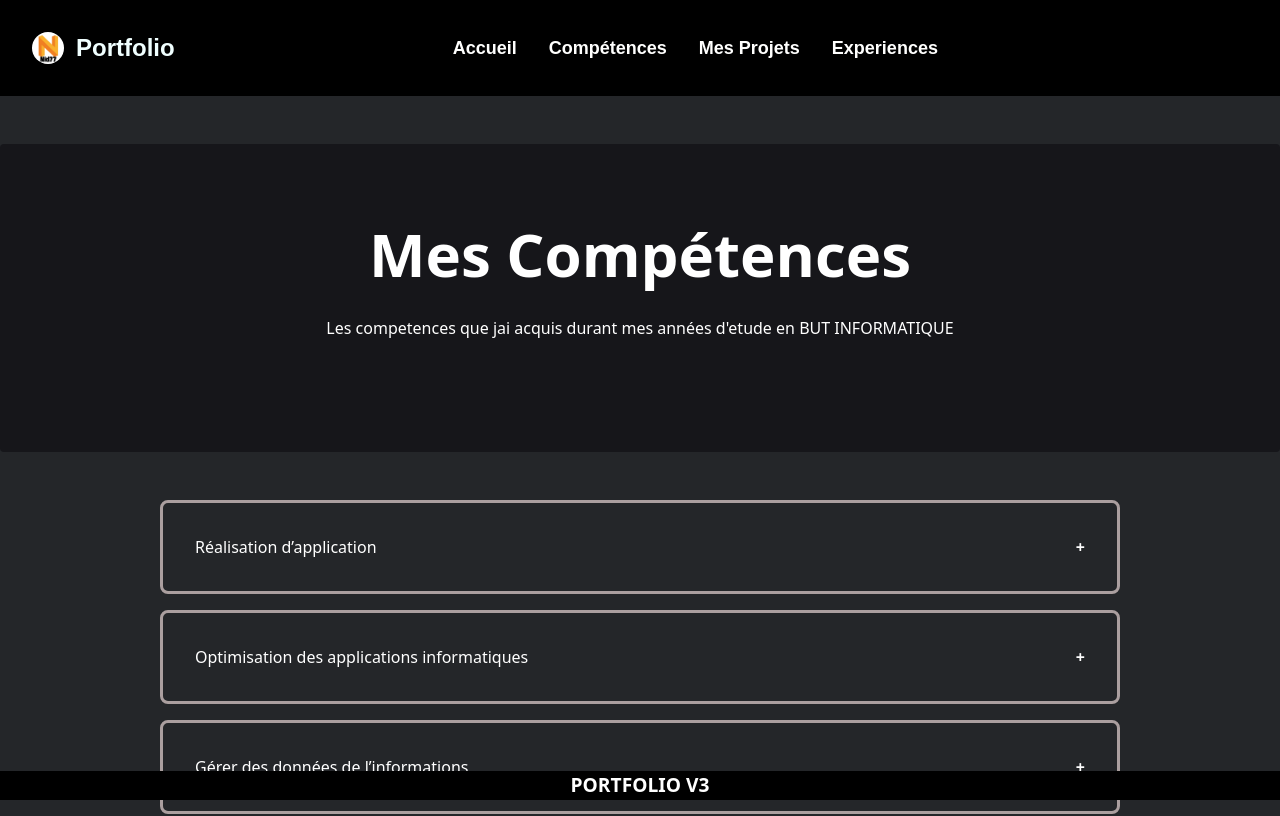
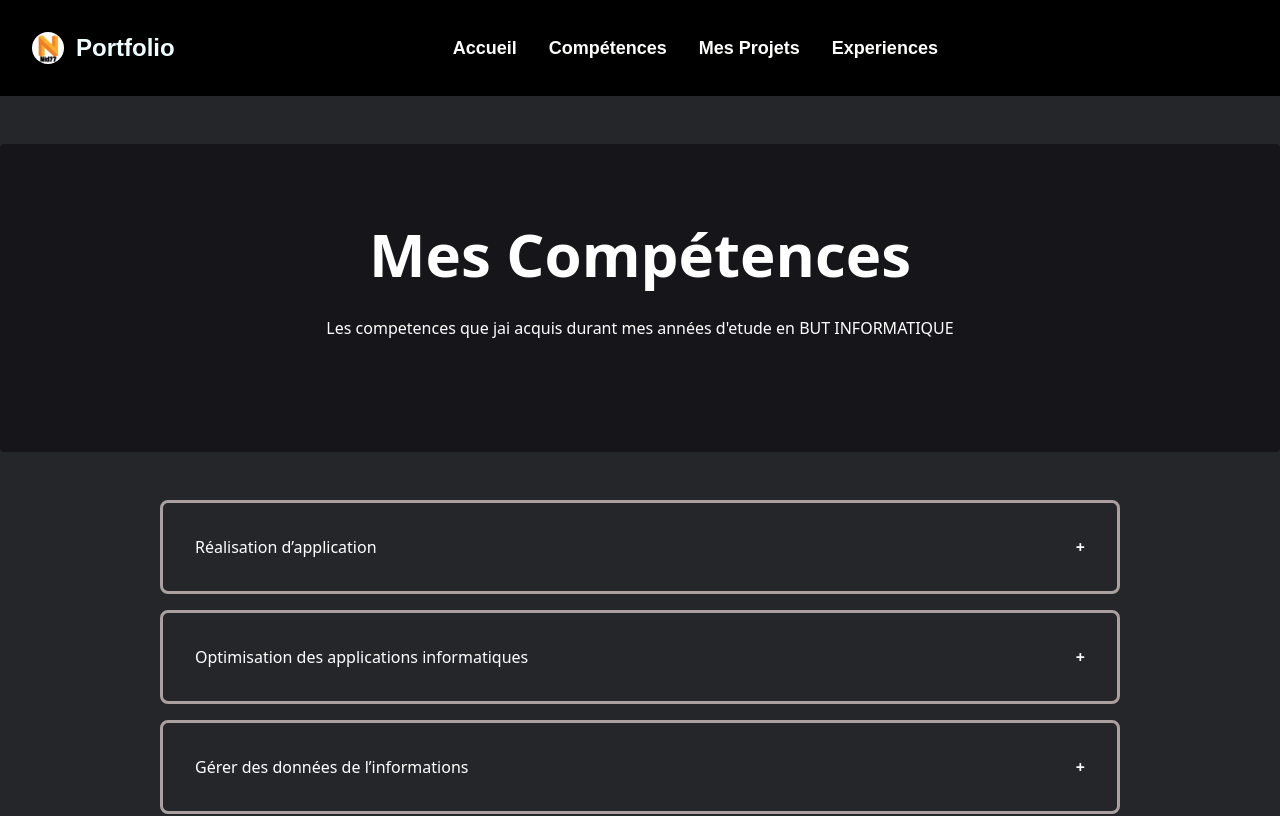
Before and after one commit to Nid77/portfolio, a Vue app: page /competences in a window 1280 px wide. Shown: the top 816 px of the page. Built offline with nearby package versions, Linux system fonts and the light colour scheme.

Commit message:
Probleme de footer regler

```diff
--- a/src/App.vue
+++ b/src/App.vue
@@ -22,6 +22,7 @@ import FooterView from './components/FooterView.vue';
 .content {
   display: flex;
   flex-direction: column;
+  min-height: 100vh;
   gap: 3rem;
 }
 </style>
--- a/src/assets/style/footer.css
+++ b/src/assets/style/footer.css
@@ -1,6 +1,6 @@
 footer{
+    margin-top: 1rem;
     background-color: black;
-    position: fixed;
     left: 0;
     bottom: 0;
     width: 100%;
```
